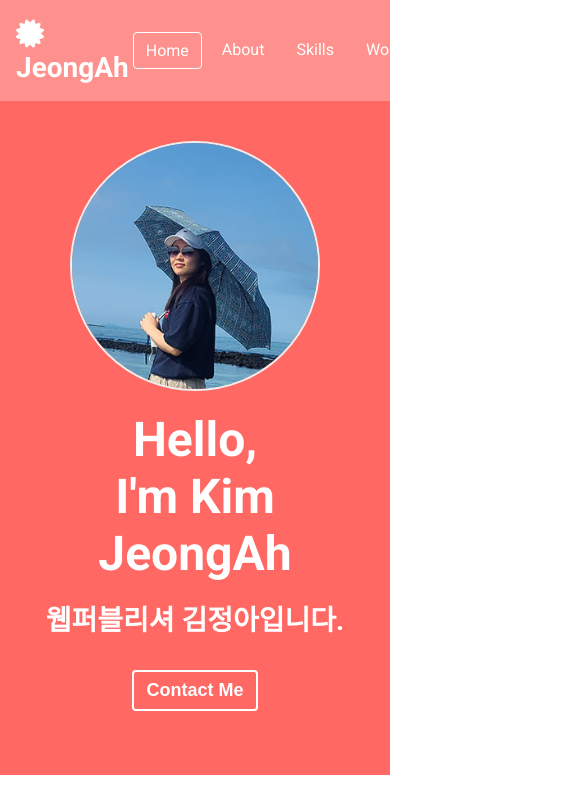
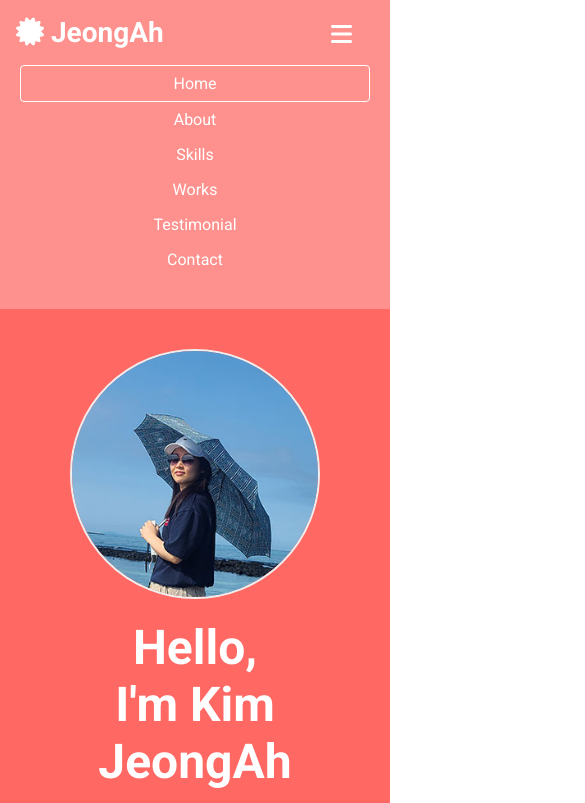
Before and after one commit to jeongah11/portfolio, a plain HTML site: page index.html in a window 390 px wide. Shown: the top 803 px of the page, 585 px wide, since content can reach past the window. Drawn offline with Linux system fonts and the light colour scheme.

Commit message:
CSS: 반응형

```diff
--- a/index.html
+++ b/index.html
@@ -21,13 +21,18 @@
       <a href="#"><i class="fas fa-certificate"></i> JeongAh</a>
     </div>
     <ul class="navbar__menu">
-      <li class="navbar__menu__item active">Home</li>
-      <li class="navbar__menu__item">About</li>
-      <li class="navbar__menu__item">Skills</li>
-      <li class="navbar__menu__item">Works</li>
-      <li class="navbar__menu__item">Testimonial</li>
-      <li class="navbar__menu__item">Contact</li>
+      <li class="navbar__menu__item active" data-link="home">Home</li>
+      <li class="navbar__menu__item" data-link="about">About</li>
+      <li class="navbar__menu__item" data-link="skills">Skills</li>
+      <li class="navbar__menu__item" data-link="work">Works</li>
+      <li class="navbar__menu__item" data-link="testimonials">Testimonial</li>
+      <li class="navbar__menu__item" data-link="contact">Contact</li>
     </ul>
+
+    <!-- Toggle button -->
+    <button class="navbar__toggle-btn">
+      <i class="fas fa-bars"></i>
+    </button>
   </nav>
 
   <!-- Home -->
--- a/style.css
+++ b/style.css
@@ -94,6 +94,15 @@ p {
 }
 .navbar__menu__item:hover {
   background-color: var(--color-dark-pink);
+}
+
+.navbar__toggle-btn {
+  display: none;
+  position: absolute;
+  top: 20px;
+  right: 32px;
+  color: var(--color-white);
+  font-size: 24px;
 }
 
 /* Home */
@@ -199,8 +208,8 @@ p {
   padding: 20px 40px;
   background-color: var(--color-dark-grey);
 }
-.skill + .skill {
-  margin-top: 40px;
+.skill {
+  margin-bottom: 30px;
 }
 .skill__description {
   display: flex;
@@ -382,3 +391,47 @@ p {
 .contact__rights {
   font-weight: var(--weight-light);
 }
+
+/* 768px screen width */
+@media screen and (max-width: 768px) {
+  /* Navbar */
+  #navbar {
+    flex-direction: column;
+    align-items: flex-start;
+  }
+  .navbar__menu {
+    /* display: none; */
+    flex-direction: column;
+    text-align: center;
+    width: 100%;
+  }
+  .navbar__toggle-btn {
+    display: block;
+  }
+
+  /* About */
+  .about__majors {
+    flex-direction: column;
+    align-items: center;
+  }
+  .major {
+    width: 100%;
+    margin-bottom: 38px;
+  }
+
+  /* Skills */
+  .skillset {
+    flex-direction: column;
+  }
+
+  /* Works */
+  .project {
+    flex-grow: 1;
+  }
+
+  /* Testimonials */
+  .testimonials__avatar {
+    width: 80px;
+    height: 80px;
+  }
+}
```
